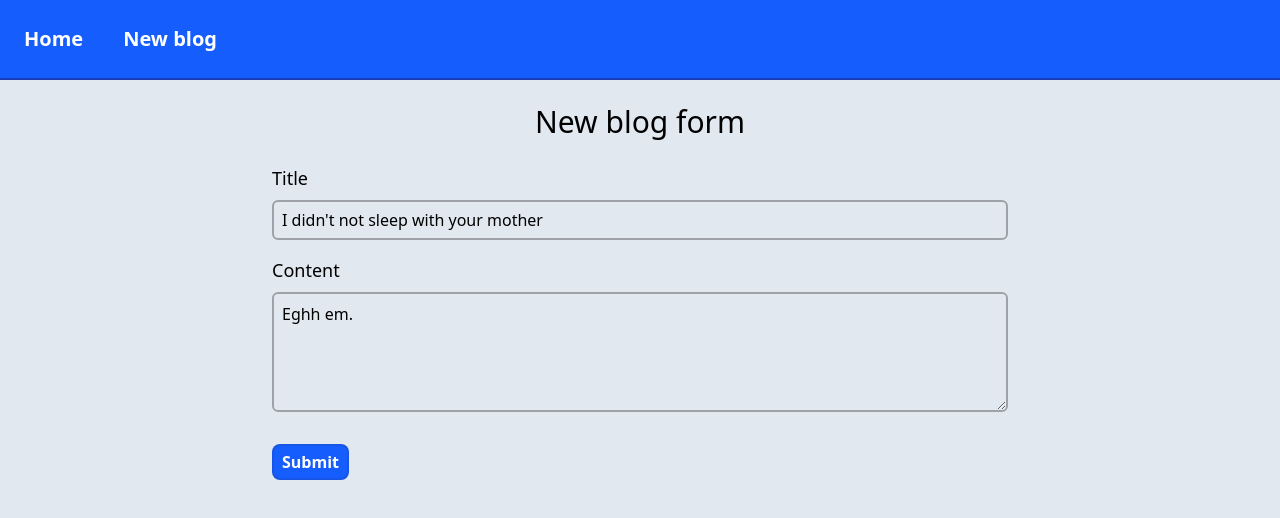
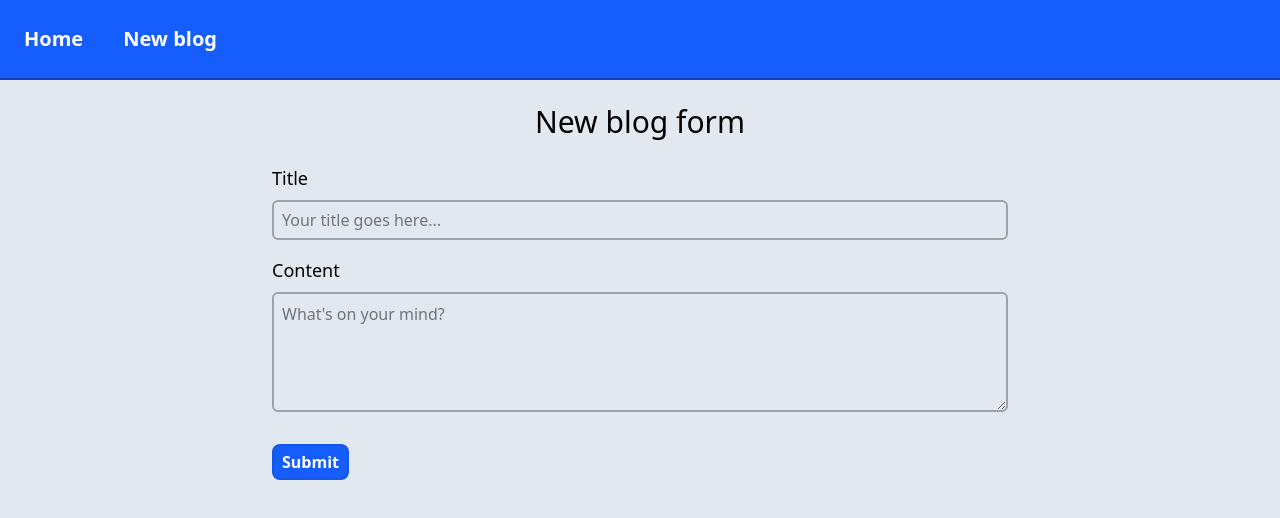
Before and after one commit to pufex/example-blogs-frontend, a React (Vite) app: page /create-blog in a window 1280 px wide. Shown: the top 518 px of the page. Built offline with nearby package versions, Linux system fonts and the light colour scheme.

Commit message:
Added react-hook-form to the create blog form

```diff
--- a/src/pages/BlogForm.jsx
+++ b/src/pages/BlogForm.jsx
@@ -8,12 +8,7 @@ import api from "../api/axios-setup"
 export function BlogForm() {
 
     const navigate = useNavigate()
-    const { register, handleSubmit, formState: { errors }, setError } = useForm({
-        defaultValues: {
-            title: "I didn't not sleep with your mother",
-            content: "Eghh em."
-        }
-    });
+    const { register, handleSubmit, formState: { errors }, setError } = useForm();
 
     const [loading, setLoading] = useState(false)
 
```
